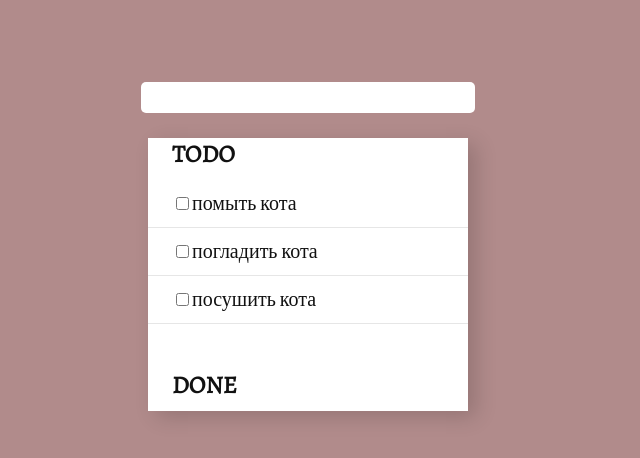
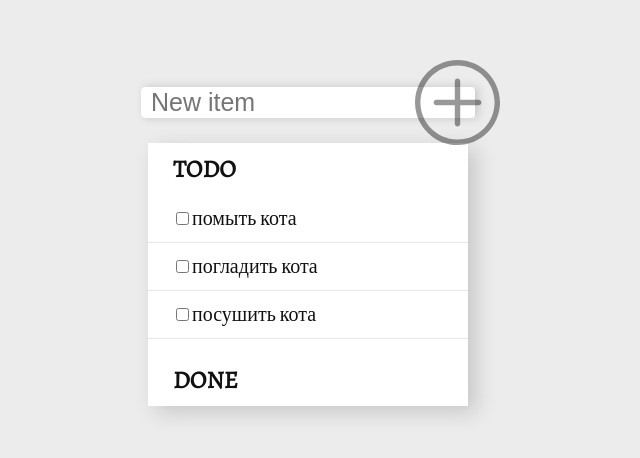
Before and after one commit to Gboriss/todo, a plain HTML site: page index.html in a window 1280 px wide. Shown: the part 154-612 px from the top of the page, without its empty margins (332-972 px from the left). Drawn offline with nearby package versions, Linux system fonts and the light colour scheme.

Commit message:
taskDone

```diff
--- a/index.html
+++ b/index.html
@@ -13,24 +13,30 @@
 <body>
 	<header>
 		<div class="search">
-			<input type="text" id="new-task">
+			<input type="text" id="new-task" placeholder="New item">
+			<button id="add">
+				<svg xmlns="http://www.w3.org/2000/svg" viewBox="0 0 281.488 281.488"><path d="M140.744 0C63.138 0 0 63.138 0 140.744s63.138 140.744 140.744 140.744 140.744-63.138 140.744-140.744S218.351 0 140.744 0zm0 263.488C73.063 263.488 18 208.426 18 140.744S73.063 18 140.744 18s122.744 55.063 122.744 122.744-55.063 122.744-122.744 122.744z"/><path d="M210.913 131.744h-61.168V70.576c0-4.971-4.029-9-9-9s-9 4.029-9 9v61.168H70.576c-4.971 0-9 4.029-9 9s4.029 9 9 9h61.168v61.168c0 4.971 4.029 9 9 9s9-4.029 9-9v-61.168h61.168c4.971 0 9-4.029 9-9s-4.029-9-8.999-9z"/></svg>
+			</button>
 		</div>
 	</header>
 
 	<div id="to-do-list">
 		<main>
-			<h2>todo</h2>
+			<h2 class="todo">todo</h2>
 			<ul id="incomplete-tasks" class="incomplete-tasks">
-				<input type="checkbox">
+				<!-- <input type="checkbox"> -->
 			</ul>
+
 			<h2 id="done">done</h2>
-			<ul class="ulDone"></ul>
+			<ul class="ulDone" id="ulDone">
+				<!-- <input type="checkbox"> -->
+			</ul>
 		</main>
 
 		<footer>
 			<!-- <button>+</button> -->
 		</footer>
 	</div>
-	<script src="script.js"></script>
+	<script src="./src/script.js"></script>
 </body>
 </html>
--- a/script.js
+++ /dev/null
@@ -1,80 +0,0 @@
-let tasks = [
-	{
-		name: 'помыть кота',
-		completed: false,
-	},
-	{
-		name: 'погладить кота',
-		completed: false,
-	},
-	{
-		name: 'посушить кота',
-		completed: false,
-	},
-]
-
-
-const render = function () {
-	let listNode = document.querySelector('.incomplete-tasks')
-	listNode.innerHTML = ''
-
-	for (let i = 0; i < tasks.length; i++) {
-
-		let taskNode = document.createElement('li')
-		let checkBox = document.createElement('input')
-
-		checkBox.type = 'checkbox'
-		checkBox.checked = tasks[i].completed
-
-		checkBox.addEventListener('click', e => {
-			if(tasks[i].completed = e.srcElement.checked)
-			{ulDone.append(taskDone)
-			taskDone.innerHTML = tasks[i].name
-			}
-
-			console.log(taskNode)
-
-			render()
-		})
-
-		let taskDone = document.createElement('li')
-		let ulDone = document.querySelector('.ulDone')
-
-		// checkBox.addEventListener('click', e => {
-
-		// })
-
-
-
-		taskNode.innerHTML = tasks[i].name;
-		if (tasks[i].completed) taskNode.innerHTML += ' ✔'
-
-		taskNode.prepend(checkBox) //add checkBox
-		listNode.append(taskNode) // add list
-	}
-}
-
-render()
-
-let sum = function(a, b) {
-	return
-}
-
-
-
-// enter, add list
-document.querySelector('input').addEventListener('keydown', function (e) {
-	if (e.keyCode === 13) {
-
-		if (this.value.trim() === '') return
-
-		tasks.push({
-			name: this.value,
-			completed: false,
-		})
-
-		this.value = ''
-
-		render()
-	}
-});
--- /dev/null
+++ b/src/script.js
@@ -0,0 +1,115 @@
+
+let tasks = [
+	{
+		name: 'помыть кота',
+		completed: false,
+	},
+	{
+		name: 'погладить кота',
+		completed: false,
+	},
+	{
+		name: 'посушить кота',
+		completed: false,
+	},
+]
+
+let listNode = document.querySelector('.incomplete-tasks') //ul1
+let ulDone = document.querySelector('.ulDone') //ul2
+
+
+const render = function () {
+	listNode.innerHTML = ''
+
+	for (let i = 0; i < tasks.length; i++) {
+
+		let taskNode = document.createElement('li')
+		let checkBox = document.createElement('input')
+		let taskDone = document.createElement('li')
+		let check = document.createElement('input')
+
+
+		checkBox.type = 'checkbox'
+		checkBox.checked = tasks[i].completed
+
+		checkBox.addEventListener('click', e => {
+
+			if(tasks[i].completed = e.srcElement.checked) {
+
+				ulDone.append(taskDone)
+
+				taskDone.innerHTML = tasks[i].name
+
+				tasks = tasks.filter(task => !task.completed)
+
+				taskDone.prepend(checkBox)//add checkBox
+
+				taskDone.innerHTML += ' ✔'
+			}
+			render()
+		})
+
+		taskNode.innerHTML = tasks[i].name //add name-list
+
+		// if (tasks[i].completed) taskNode.innerHTML += ' ✔'
+
+		taskNode.prepend(checkBox) //add checkBox
+		listNode.append(taskNode) // add list
+	}
+}
+
+render()
+
+
+// enter, add list
+document.querySelector('input').addEventListener('keydown', function (e) {
+	if (e.keyCode === 13) {
+
+		if (this.value.trim() === '') return
+
+		tasks.push({
+			name: this.value,
+			completed: false,
+		})
+
+		this.value = ''
+
+		render()
+	}
+});
+
+
+document.getElementById('add').addEventListener('click', function() {
+	let value = document.getElementById('new-task').value
+	if (value.trim() === '') return
+
+	tasks.push({
+		name: value,
+		completed: false,
+	})
+
+	document.querySelector('input').value = '' //очищаем строку
+
+	render()
+
+})
+
+
+
+
+// let array = [2, 1, 4, 3, 6, 5]
+
+// function bubble(arr) {
+// 	for ( let i = 0; i < arr.length - 1; i++ ) {
+// 		for (let j = 0; j < arr.length - i; j++) {
+
+// 			if (arr[j] < arr[j-1]) {
+
+// 				let sort = arr[j]
+// 				arr[j] = arr[j-1]
+// 				arr[j-1] = sort
+// 			}
+// 		}
+// 	}
+// 	return arr
+// }
--- a/style.css
+++ b/style.css
@@ -1,11 +1,11 @@
-* {
-	/* background-color: #f00;
-	border: 1px solid #00f; */
+{
+	 /* background-color: #f00;
+	border: 1px solid #00f;  */
 }
 
 html,
 body {
-	background-color: #b18b8b; /*(ececec)*/
+	background-color: #ececec;
 	position: relative;
 	margin: 0;
 }
@@ -26,8 +26,6 @@ body {
 	width: 320px;
 	min-height: 240px;
 
-
-
 	box-sizing: border-box;
 	background-color: #fff;
 
@@ -36,8 +34,42 @@ body {
 	position: relative;
 }
 
+button {
+	position: absolute;
+	width: 25px;
+	height: 25px;
+	margin: auto;
+	font-size: 24px;
+	border: none;
+	background-color: transparent;
+	cursor: pointer;
+	opacity: .4;
+	transition: all .2s;
+	z-index: 2;
+}
+
+svg {
+	position: absolute;
+	top: 1px;
+	bottom: 0;
+	left: -70px;
+	right: 0;
+	margin: auto;
+
+	padding-left: 10px;
+    padding-top: 5px;
+}
+
+button:focus,
+button:hover {
+	outline: none;
+	opacity: 1;
+}
+
+
 header {
 	margin-bottom: 25px;
+	box-shadow: 3px 0 10px rgba(0, 0, 0, 0.16);
 }
 
 div .search {
@@ -61,13 +93,20 @@ div .search {
 
 }
 
-
 h2 {
 	text-transform: uppercase;
 	margin: 0;
 
 	margin-bottom: 10px;
-	padding-left: 24px;
+	padding-left: 25px;
+}
+h2.todo {
+	padding-top: 10px;
+
+}
+
+h2.done {
+
 }
 
 ul {
@@ -87,7 +126,7 @@ li {
 }
 
 li:last-child {
-	margin-bottom: 45px;
+	margin-bottom: 25px;
 }
 
 /* li::before {
@@ -139,8 +178,8 @@ footer {
 
 } */
 
-button:hover {
+/* button:hover {
 	transform: scale(1.05) rotate(180deg);
 	cursor: pointer;
 
-}
+} */
```
Also changed, not shown: src/tasks.js (added, +16 -0 lines), img/delete.svg (added), img/plus.svg (added), plus.svg (added).
